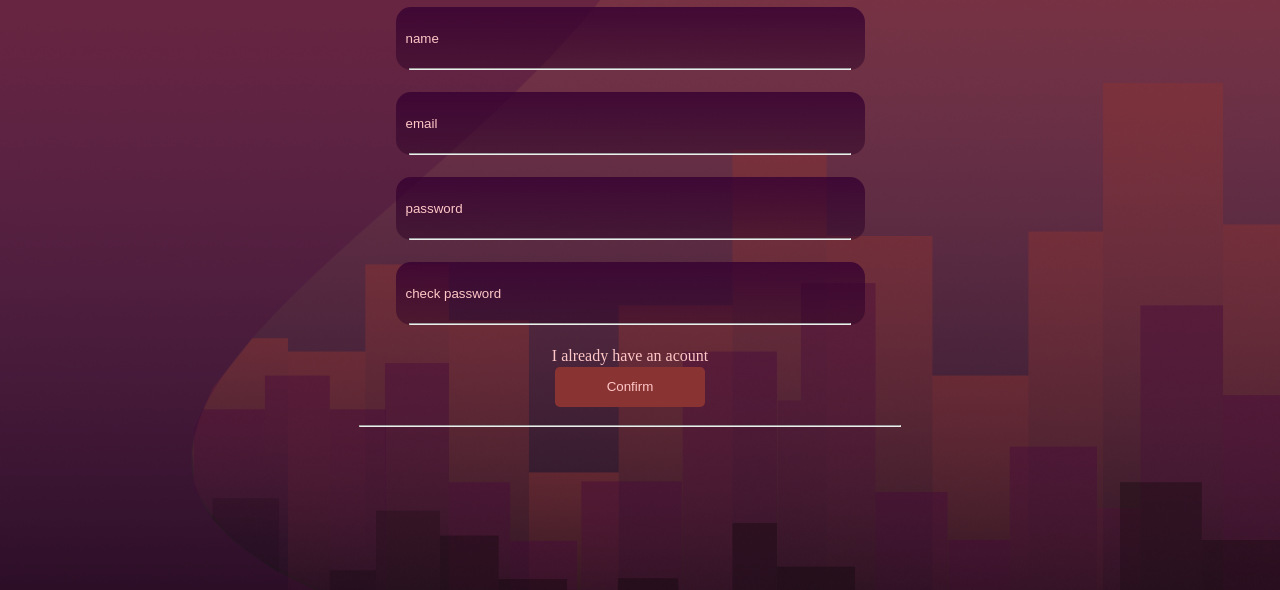
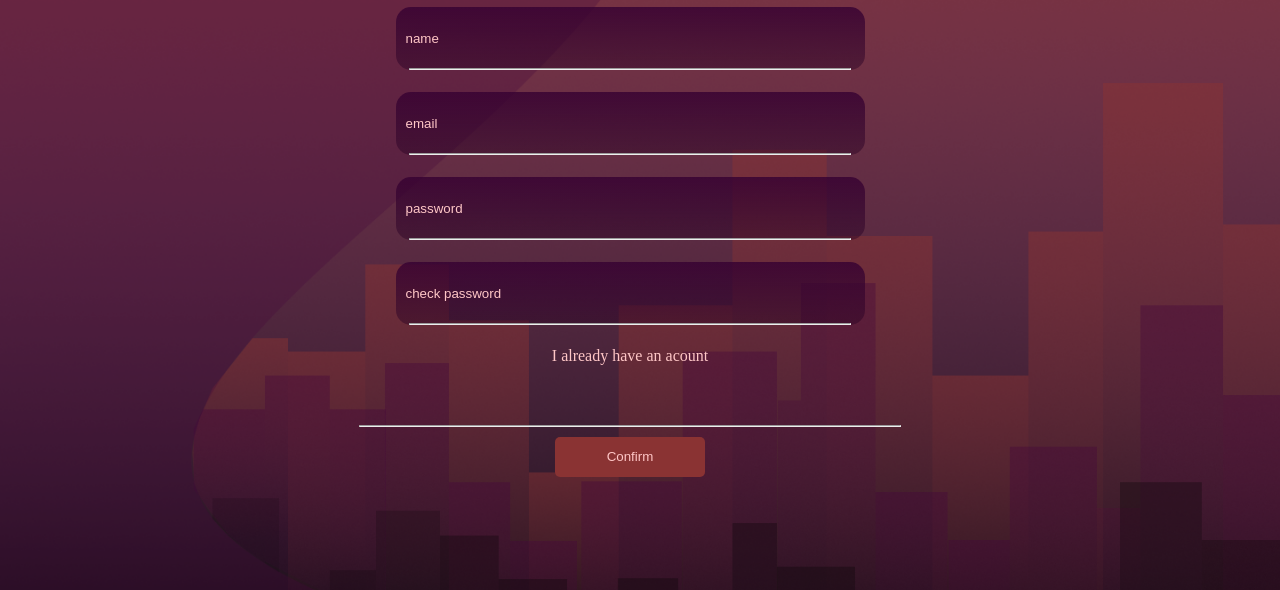
Before and after one commit to qwertythome/FE-project, a plain HTML site: page regist.html in a window 1280 px wide. Shown: the part 220-810 px from the top of the page. Drawn offline with Linux system fonts and the light colour scheme.

Commit message:
edit button

```diff
--- a/regist.css
+++ b/regist.css
@@ -52,7 +52,7 @@ background: linear-gradient(180deg, rgba(58, 2, 53, 0.80) 0%, rgba(58, 2, 53, 0.
 }
 .button{
 position: relative;
-
+  top:70px;
   border-radius: 5px;
   background: #8A3333;
   color: #FFC7C7;
```
